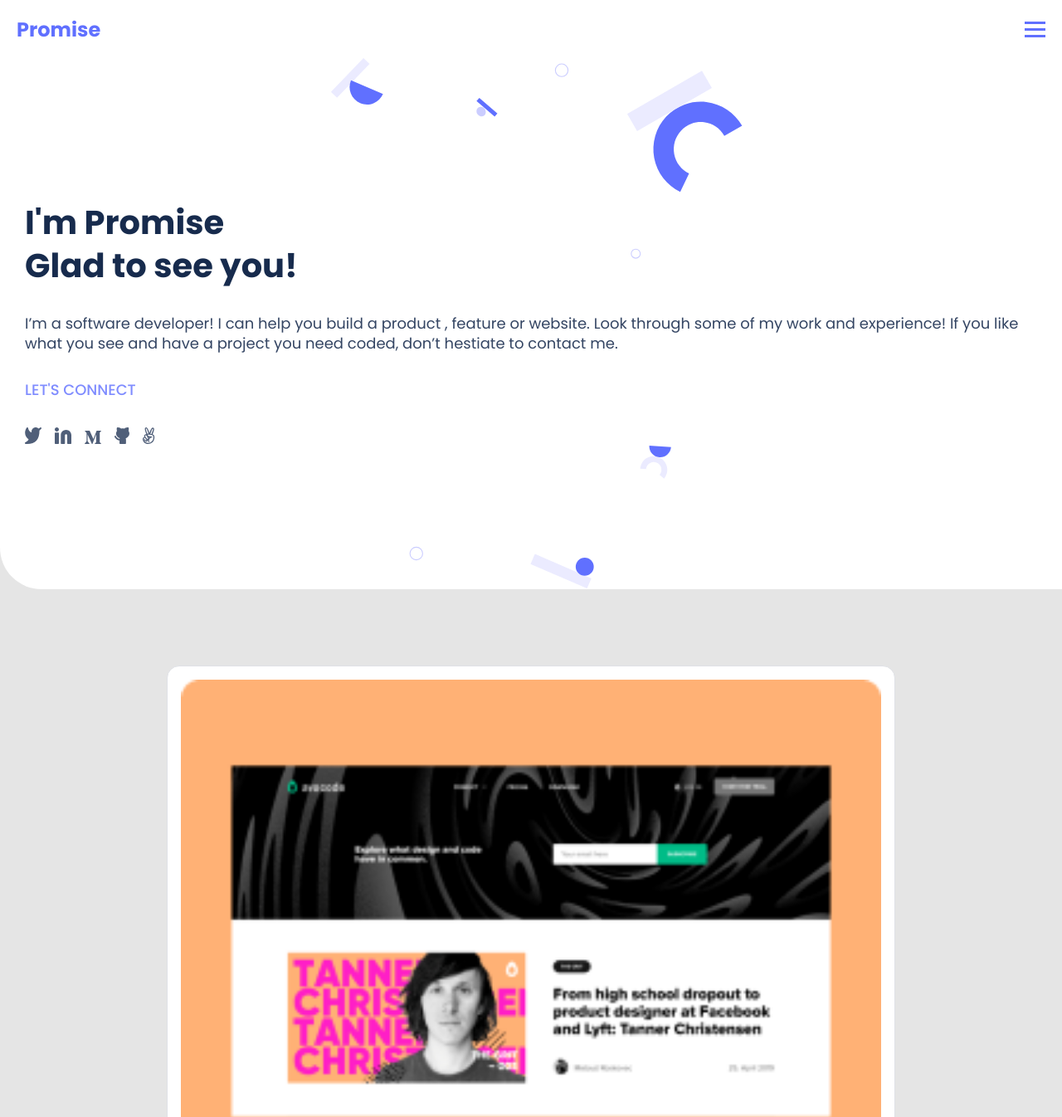
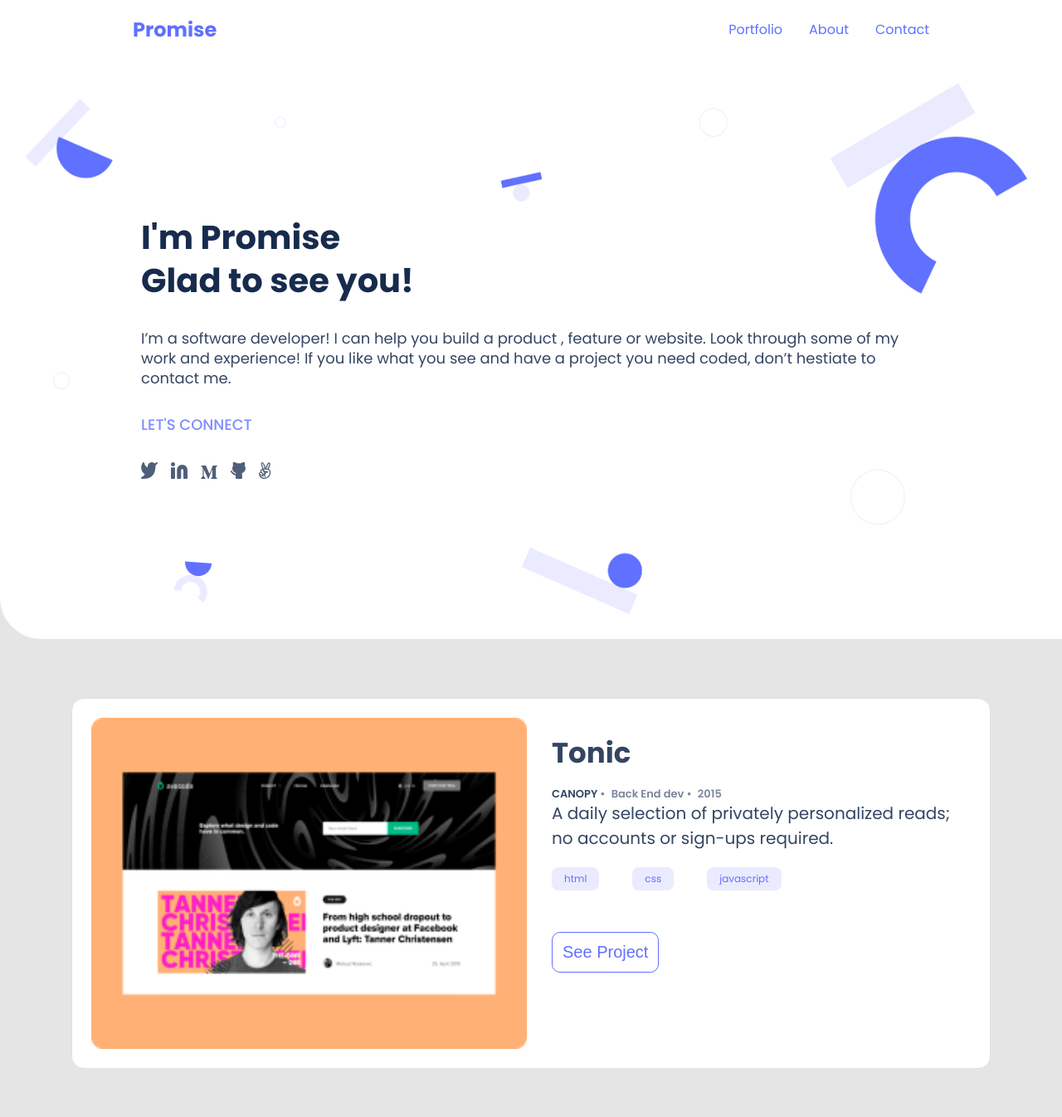
Before and after one commit to Ukaypromise/Personal-Portfolio, a website: page index.html in a window 1280 px wide. Shown: the top 1346 px of the page at 83% size. Drawn offline with Linux system fonts and the light colour scheme.

Commit message:
Created a new feature branch for desktop version

```diff
--- a/css/style.css
+++ b/css/style.css
@@ -37,11 +37,7 @@ a {
 }
 
 .nav-menu {
-  display: flex;
-  align-items: center;
-  gap: 4rem;
-  margin-left: 2rem;
-  margin-right: 3rem;
+  display: none;
 }
 
 .nav-branding {
@@ -54,7 +50,7 @@ a {
 }
 
 .hambuger {
-  display: none;
+  display: block;
   cursor: pointer;
 }
 
@@ -66,33 +62,8 @@ a {
   background-color: #6070ff;
 }
 
-@media all and (min-width: 375px) {
-  .hambuger {
-    display: block;
-  }
+/* Headline */
 
-  .nav-menu {
-    position: fixed;
-    right: 100%;
-    gap: 0;
-    top: 70px;
-    width: 100%;
-    text-align: center;
-    flex-direction: column;
-    margin: 0;
-    transition: 0.5s;
-  }
-
-  .nav-item {
-    padding: 15px 0;
-  }
-
-  .nav-menu.active {
-    right: 0;
-  }
-}
-
-/* Headline */
 .headline {
   min-height: 80vh;
   display: flex;
@@ -159,6 +130,11 @@ a {
   margin: 70px 24px;
 }
 
+.image-container img {
+  width: 100%;
+  height: 100%;
+}
+
 .work-info1 {
   display: flex;
   flex-direction: column;
@@ -167,7 +143,8 @@ a {
   border-radius: 15px;
   background-color: #fff;
   grid-row-start: 1;
-  padding: 16px;
+  padding: 18px;
+  margin-top: 15px;
 }
 
 .work-info2 {
@@ -178,7 +155,7 @@ a {
   border-radius: 15px;
   background-color: #fff;
   grid-row-start: 2;
-  padding: 16px;
+  padding: 18px;
 }
 
 .work-info3 {
@@ -188,7 +165,7 @@ a {
   border: solid 1px #dfe1e6;
   border-radius: 15px;
   background-color: #fff;
-  padding: 16px;
+  padding: 18px;
   grid-row-start: 3;
 }
 
@@ -199,9 +176,14 @@ a {
   border: solid 1px #dfe1e6;
   border-radius: 15px;
   background-color: #fff;
-  padding: 16px;
+  padding: 18px;
   grid-row-start: 4;
 }
+
+.content1, .image-container {
+    flex: 1;
+    margin: 5px;
+  }
 
 .work-title {
   font-size: 34px;
@@ -266,7 +248,7 @@ h4 {
   margin: 50px 0 50px 20px;
   padding: 12px;
   background-color: #fff;
-  width: 50%;
+  width: fit-content;
   cursor: pointer;
   transition: 0.5s ease-in-out;
 }
@@ -423,3 +405,64 @@ input {
   background: #2230d2;
   color: #fff;
 }
+
+/* <<<<<<< Desktop Screen >>>>>>> */
+
+@media screen and (min-width: 620px) {
+
+  .container {
+    padding: 30px;
+    margin: 0 auto;
+    background: white;
+    border-radius: 0 0 0 50px;
+  }
+
+  header {
+    background: white;
+    padding: 0 140px;
+  }
+
+  .hambuger {
+    display: none;
+  }
+
+  .navbar {
+    display: flex;
+    flex-direction: row;
+  }
+
+  .nav-menu {
+    display: flex;
+  }
+
+  .nav-menu li {
+    padding-left: 2rem;
+  }
+
+  /* Headline */
+
+  .headline {
+    padding: 0 140px;
+  }
+
+  .headline-bg {
+    background-image: url("../images/Header-bg2x.png");
+    background-repeat: no-repeat;
+  }
+
+  .work-info1,
+  .work-info2,
+  .work-info3,
+  .work-info4 {
+    width: 90%;
+    margin: 0 auto;
+    display: grid;
+    grid-template-columns: 1fr 1fr;
+  }
+
+  .work-info2, .work-info4 {
+    display: flex;
+    flex-direction: row-reverse;
+  }
+
+}
--- a/index.html
+++ b/index.html
@@ -33,7 +33,8 @@
     </header>
     <!-- Headline -->
 
-    <section class="headline-bg headline">
+    <section class="container">
+      <div class="headline-bg headline">
         <h1 class="headline-main">
           I'm Promise <br />
           Glad to see you!
@@ -41,7 +42,8 @@
         <p class="headline-paragraph">
           I’m a software developer! I can help you build a product , feature or
           website. Look through some of my work and experience! If you like what
-        you see and have a project you need coded, don’t hestiate to contact me.
+          you see and have a project you need coded, don’t hestiate to contact
+          me.
         </p>
         <h3 class="headline-connect">LET'S CONNECT</h3>
 
@@ -62,12 +64,16 @@
           </li>
           <li>
             <a href="">
-            <i class="fa-xl"><img src="./images/icon-2.svg" alt="medium" /></i>
+              <i class="fa-xl"
+                ><img src="./images/icon-2.svg" alt="medium"
+              /></i>
             </a>
           </li>
           <li>
             <a href="">
-            <i class="fa-xl"><img src="./images/icon-4.svg" alt="github" /></i>
+              <i class="fa-xl"
+                ><img src="./images/icon-4.svg" alt="github"
+              /></i>
             </a>
           </li>
           <li>
@@ -76,12 +82,17 @@
             </a>
           </li>
         </ul>
+      </div>
     </section>
     <!-- Work Section Container-->
     <section class="work-section">
       <!-- Work Section 1-->
       <div class="work-info1">
+        <div class="image-container">
           <img src="./images/work-image1.png" alt="tonic" class="work-img" />
+        </div>
+
+        <div class="content1">
           <h3 class="work-title">Tonic</h3>
           <h4 class="profession">
             CANOPY <span class="dot tag"> Back End dev </span>
@@ -98,11 +109,15 @@
           </ul>
           <button type="button" class="btn">See Project</button>
         </div>
+      </div>
 
-      <!-- Work Section 1 -->
+      <!-- Work Section 2 -->
 
       <div class="work-info2">
+        <div class="image-container">
           <img src="./images/work-image2.png" alt="multi" class="work-img" />
+        </div>
+        <div class="content1">
           <h3 class="work-title">
             Multi-Post <br />
             Stories
@@ -122,12 +137,15 @@
           </ul>
           <button type="button" class="btn">See Project</button>
         </div>
+      </div>
 
       <!-- Work Section -->
 
       <div class="work-info3">
+        <div class="image-container">
           <img src="./images/work-image3.png" alt="tonic" class="work-img" />
-
+        </div>
+        <div class="content1">
           <h3 class="work-title">Tonic</h3>
           <h4>
             CANOPY <span class="dot tag"> Back End dev </span>
@@ -144,10 +162,15 @@
           </ul>
           <button type="button" class="btn">See Project</button>
         </div>
+      </div>
+
       <!-- Work Section -->
+
       <div class="work-info4">
+        <div class="image-container">
           <img src="./images/work-img4.png" alt="multi" class="work-img" />
-
+        </div>
+        <div class="content1">
           <h3 class="work-title">
             Multi-Post <br />
             Stories
@@ -167,14 +190,17 @@
           </ul>
           <button type="button" class="btn">See Project</button>
         </div>
+      </div>
     </section>
     <!-- About Section -->
     <section class="about-me">
+      <div class="content2">
         <h1 class="headline-main">About <br />Myself</h1>
         <p class="headline-paragraph">
           I’m a software developer! I can help you build a product , feature or
           website. Look through some of my work and experience! If you like what
-        you see and have a project you need coded, don’t hestiate to contact me.
+          you see and have a project you need coded, don’t hestiate to contact
+          me.
         </p>
         <h3 class="headline-connect">LET'S CONNECT</h3>
 
@@ -195,12 +221,16 @@
           </li>
           <li>
             <a href="">
-            <i class="fa-xl"><img src="./images/icon-2.svg" alt="medium" /></i>
+              <i class="fa-xl"
+                ><img src="./images/icon-2.svg" alt="medium"
+              /></i>
             </a>
           </li>
           <li>
             <a href="">
-            <i class="fa-xl"><img src="./images/icon-4.svg" alt="github" /></i>
+              <i class="fa-xl"
+                ><img src="./images/icon-4.svg" alt="github"
+              /></i>
             </a>
           </li>
           <li>
@@ -210,6 +240,7 @@
           </li>
         </ul>
         <button type="button" class="btn-resume">Get my resume</button>
+      </div>
       <!-- Langauges -->
       <div class="dev-stacks">
         <div class="dev-stack">
```
Lines whose indentation alone changed are shown as unchanged.
